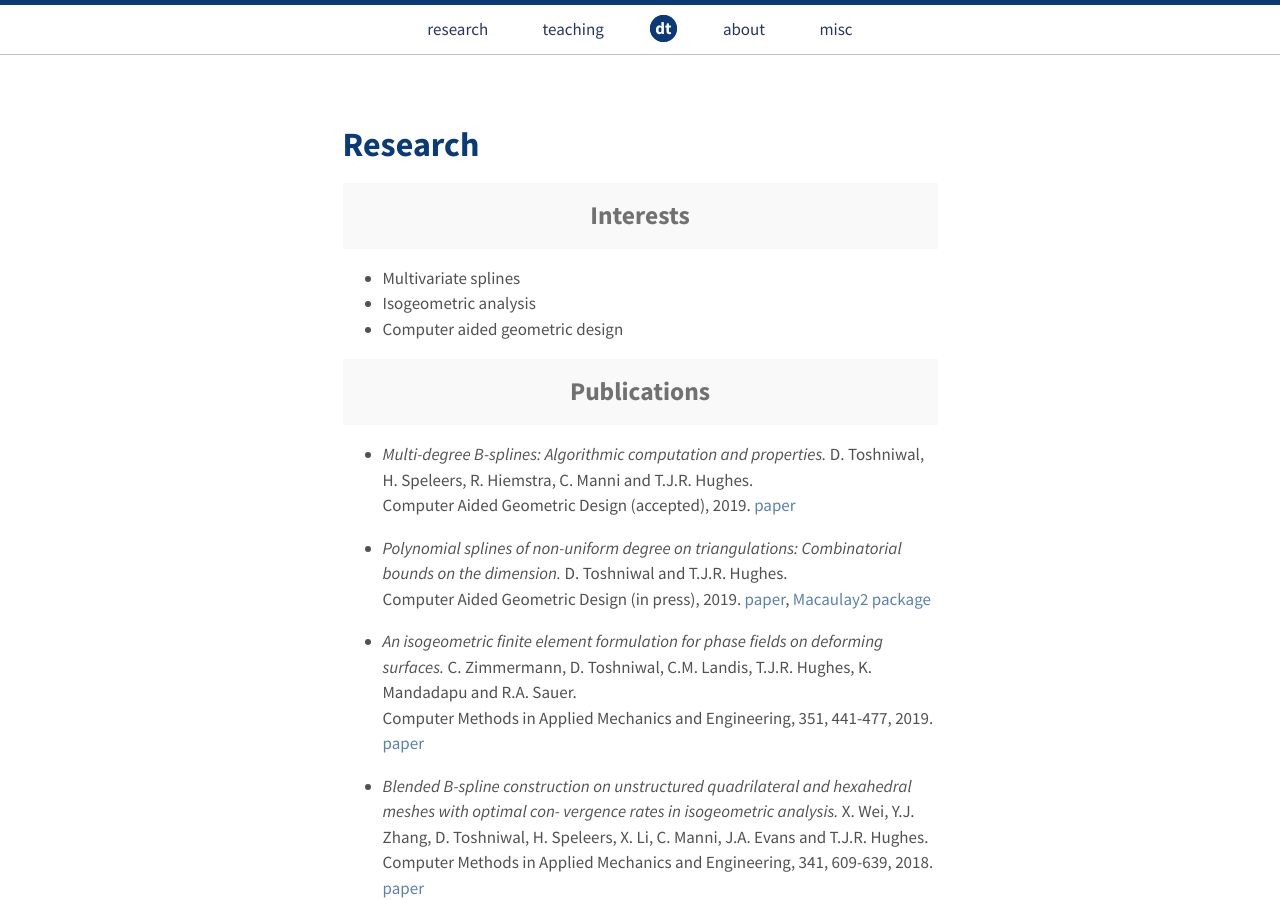
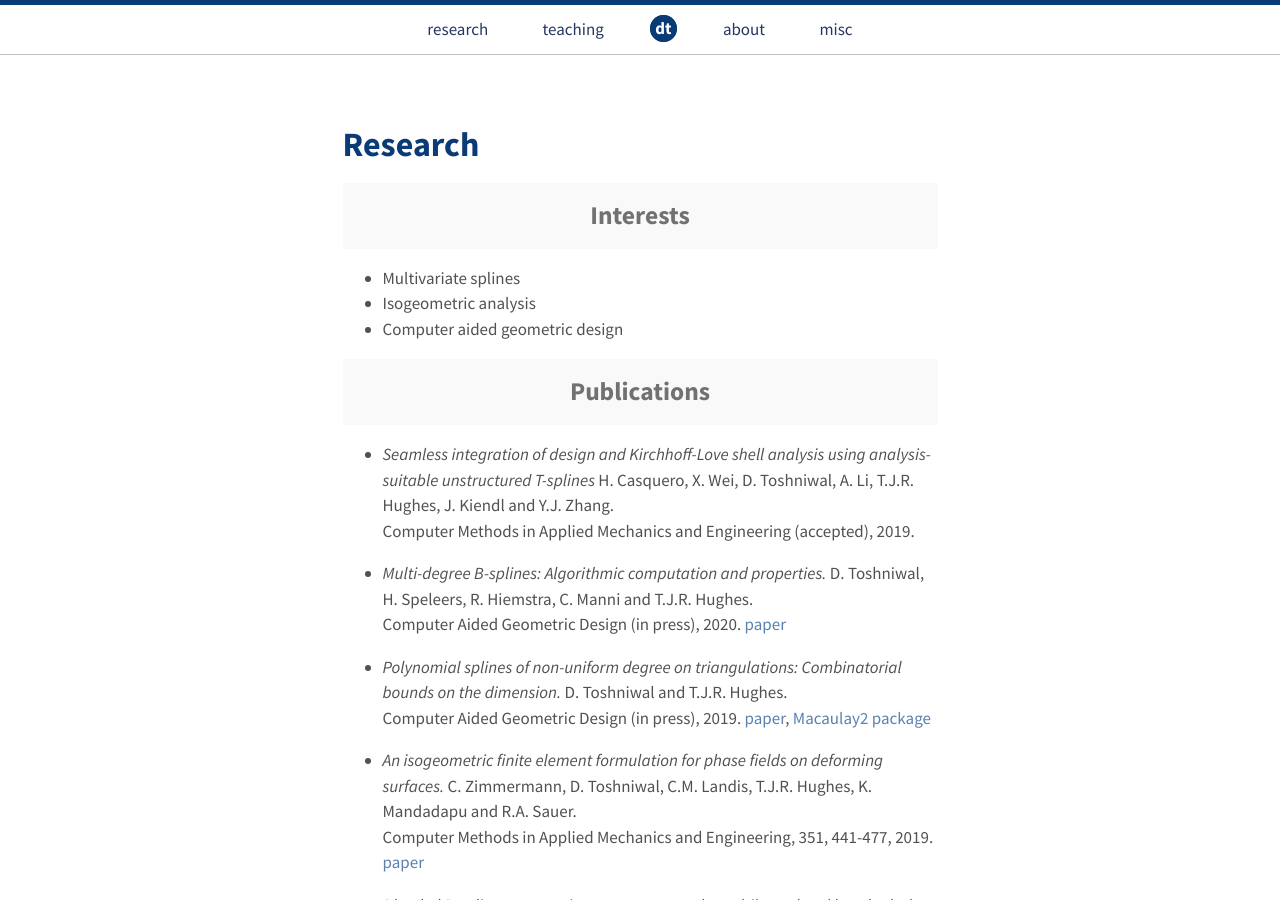
Before and after one commit to dtoshniwal/dtoshniwal.github.io, a Jekyll site: the page built from research.md, in a window 1280 px wide and 900 px high. Built offline with Jekyll 4.4.1, drawn with Linux system fonts in a browser that asks for light colours.

Commit message:
Add T-spline paper

```diff
--- a/research.md
+++ b/research.md
@@ -10,11 +10,19 @@ title: Research
 
 <h2 class="message" align="center">Publications</h2>
 
+
+* <i> Seamless integration of design and Kirchhoff-Love shell analysis using analysis-suitable unstructured T-splines</i>
+H. Casquero, X. Wei, D. Toshniwal, A. Li, T.J.R. Hughes, J. Kiendl and Y.J. Zhang.
+<br>
+Computer Methods in Applied Mechanics and Engineering (accepted), 2019.
+
+
 * <i>Multi-degree B-splines: Algorithmic computation and properties.</i>
 D. Toshniwal, H. Speleers, R. Hiemstra, C. Manni and T.J.R. Hughes.
 <br>
-Computer Aided Geometric Design (accepted), 2019.
-[paper](https://doi.org/10.1016/j.cagd.2019.101792)
+Computer Aided Geometric Design (in press), 2020.
+[paper](https://authors.elsevier.com/a/1a64gcAOqupwL)
+<!--https://doi.org/10.1016/j.cagd.2019.101792)-->
 
 * <i>Polynomial splines of non-uniform degree on triangulations: Combinatorial
   bounds on the dimension.</i>
```
